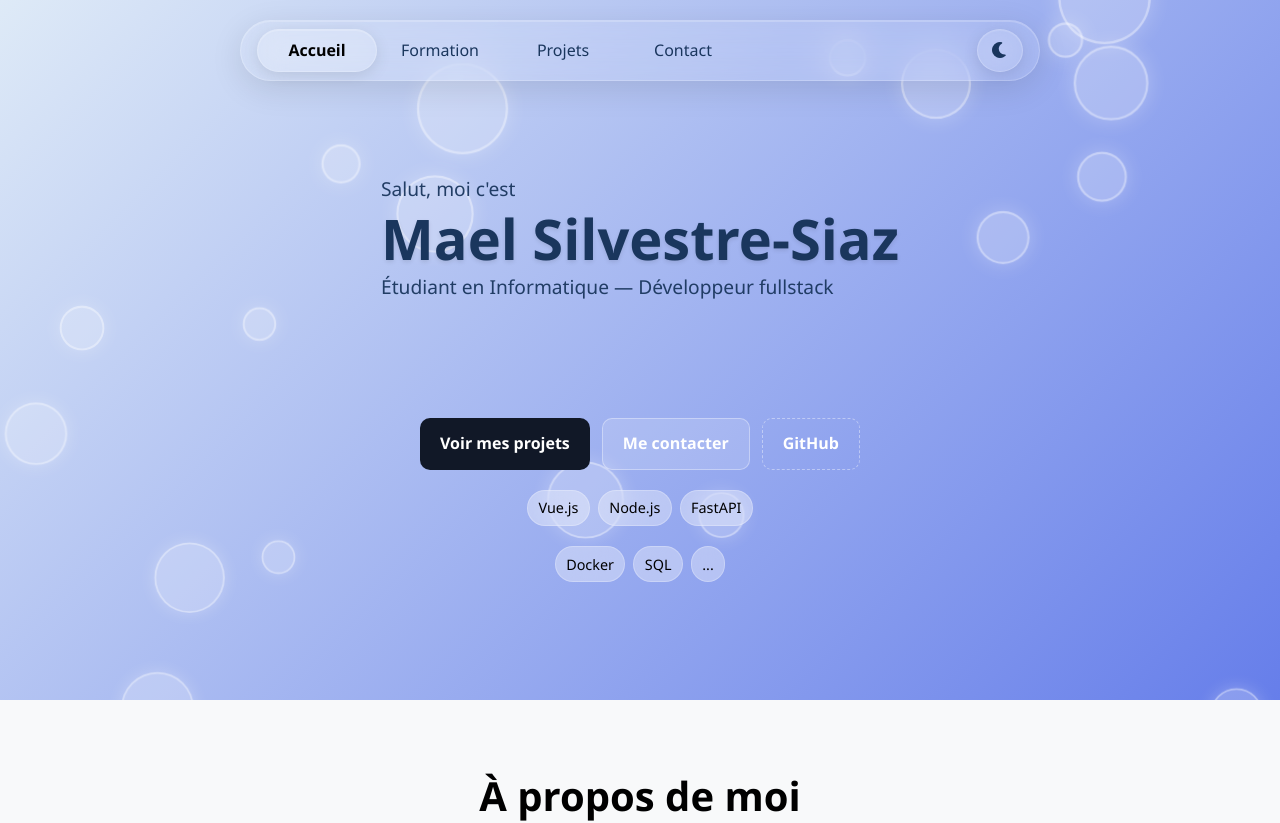
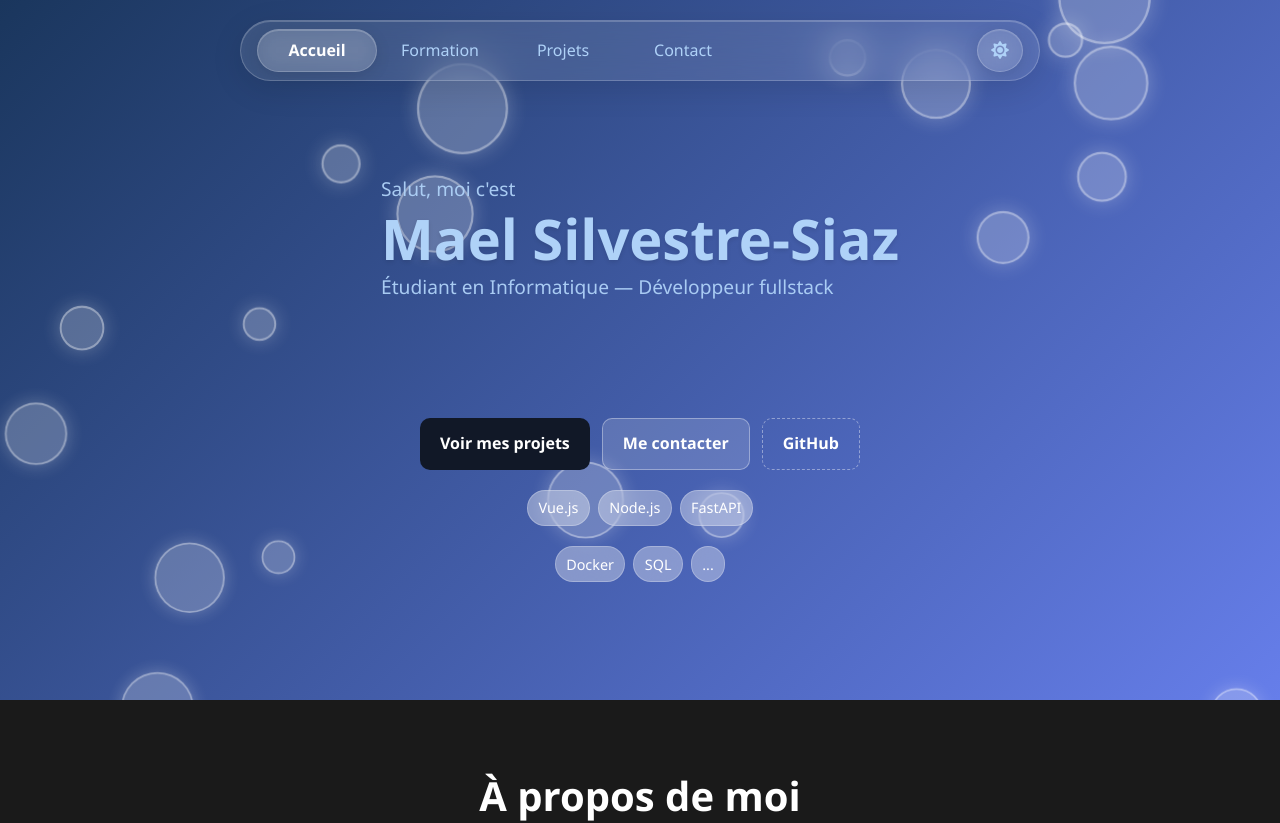
Before and after one commit to mael-sil/site-perso, a Vue app: page / in a window 1280 px wide. Shown: the top 823 px of the page. Built offline with nearby package versions, Linux system fonts and the light colour scheme; the HTML template or start-up script is replaced by a standard one.

Commit message:
Change default theme state to dark mode and update theme initialization logic to reflect this preference.

```diff
--- a/src/stores/theme.ts
+++ b/src/stores/theme.ts
@@ -2,18 +2,19 @@ import { defineStore } from 'pinia';
 import { ref, watch } from 'vue';
 
 export const useThemeStore = defineStore('theme', () => {
-  // État du thème (clair par défaut)
-  const isDarkMode = ref(false);
+  // État du thème (sombre par défaut)
+  const isDarkMode = ref(true);
 
   // Initialisation depuis le localStorage
   const initTheme = () => {
     const savedTheme = localStorage.getItem('theme');
-    if (savedTheme === 'dark') {
+    if (savedTheme === 'light') {
+      isDarkMode.value = false;
+      document.documentElement.classList.remove('dark-mode');
+    } else {
+      // Par défaut, utiliser le thème sombre
       isDarkMode.value = true;
       document.documentElement.classList.add('dark-mode');
-    } else {
-      isDarkMode.value = false;
-      document.documentElement.classList.remove('dark-mode');
     }
   };
 
```
